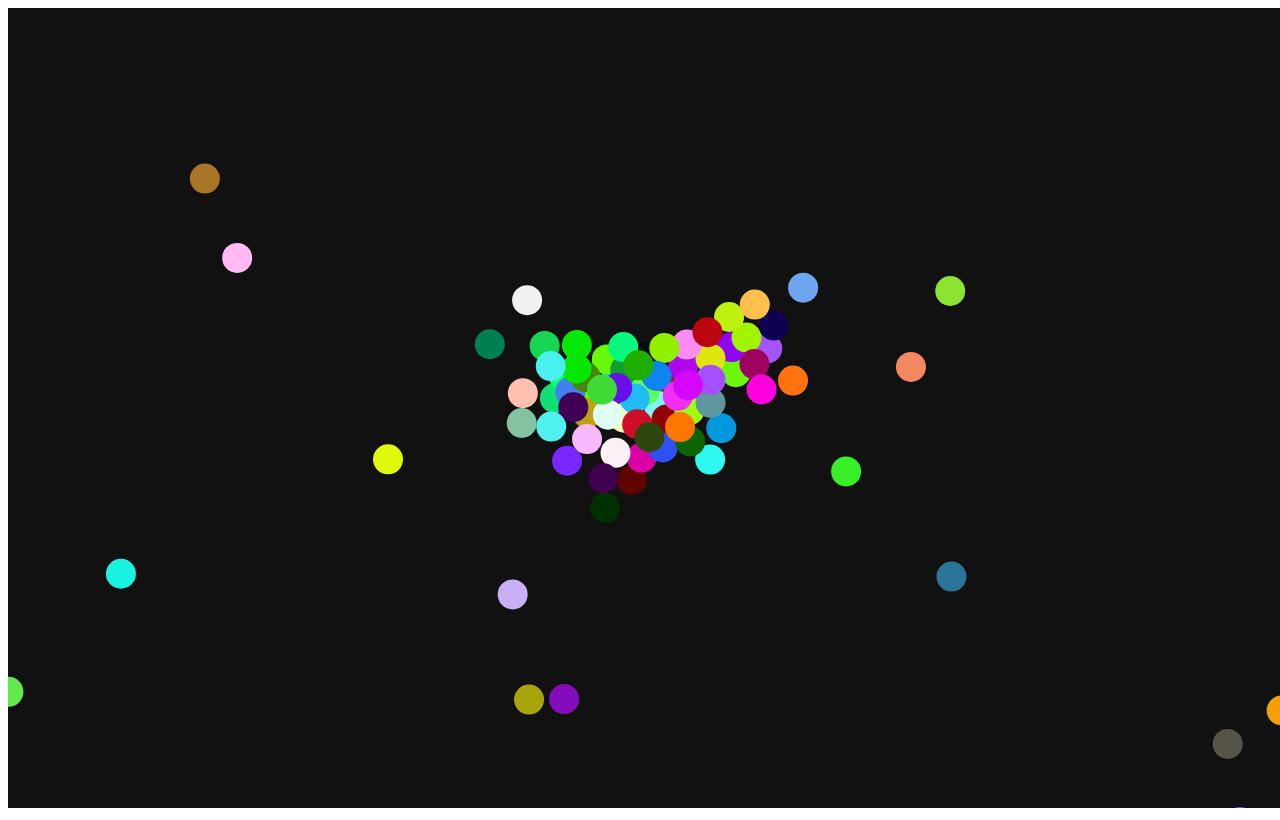
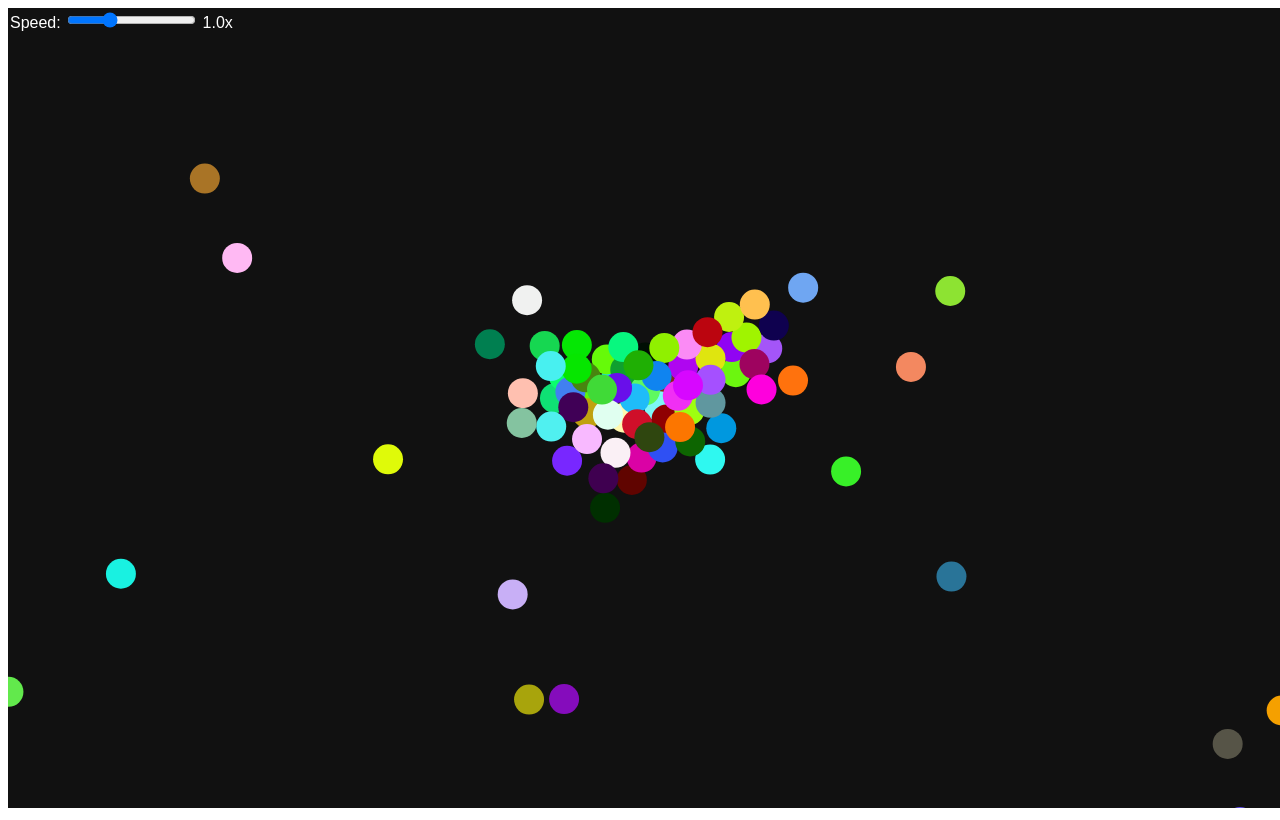
Before and after one commit to xpldngkttn/GPTenv, a plain HTML site: page Psych/index.html in a window 1280 px wide. Drawn offline with nearby package versions, Linux system fonts and the light colour scheme; animation ran at ten frames a second.

Commit message:
Add in-browser control for simulation speed

```diff
--- a/Psych/JS/sim.js
+++ b/Psych/JS/sim.js
@@ -21,10 +21,14 @@ engine.gravity.y = 0;
 let simSpeed = 1;
 engine.timing.timeScale = simSpeed;
 
-// Expose setter for convenience in console
+// Expose setter for convenience in console and UI
 window.setSimSpeed = speed => {
   simSpeed = speed;
   engine.timing.timeScale = simSpeed;
+  const input = document.getElementById('speedControl');
+  const display = document.getElementById('speedDisplay');
+  if (input) input.value = simSpeed;
+  if (display) display.textContent = simSpeed.toFixed(1);
 };
 
 const width = window.innerWidth;
@@ -213,3 +217,16 @@ function processInteractions() {
 }
 
 loadConfig().then(createParticles);
+
+// Hook up speed slider after DOM loads
+window.addEventListener('DOMContentLoaded', () => {
+  const ctrl = document.getElementById('speedControl');
+  const display = document.getElementById('speedDisplay');
+  if (!ctrl) return;
+  ctrl.value = simSpeed;
+  if (display) display.textContent = simSpeed.toFixed(1);
+  ctrl.addEventListener('input', e => {
+    const val = parseFloat(e.target.value);
+    setSimSpeed(val);
+  });
+});
--- a/Psych/index.html
+++ b/Psych/index.html
@@ -8,6 +8,13 @@
   </style>
 </head>
 <body>
+  <div id="controlPanel" style="position:fixed;top:10px;left:10px;color:white;font-family:sans-serif">
+    <label>
+      Speed:
+      <input id="speedControl" type="range" min="0.1" max="3" step="0.1" value="1" />
+      <span id="speedDisplay">1</span>x
+    </label>
+  </div>
   <script src="https://cdn.jsdelivr.net/npm/matter-js"></script>
   <script src="JS/sim.js"></script>
 </body>
```
